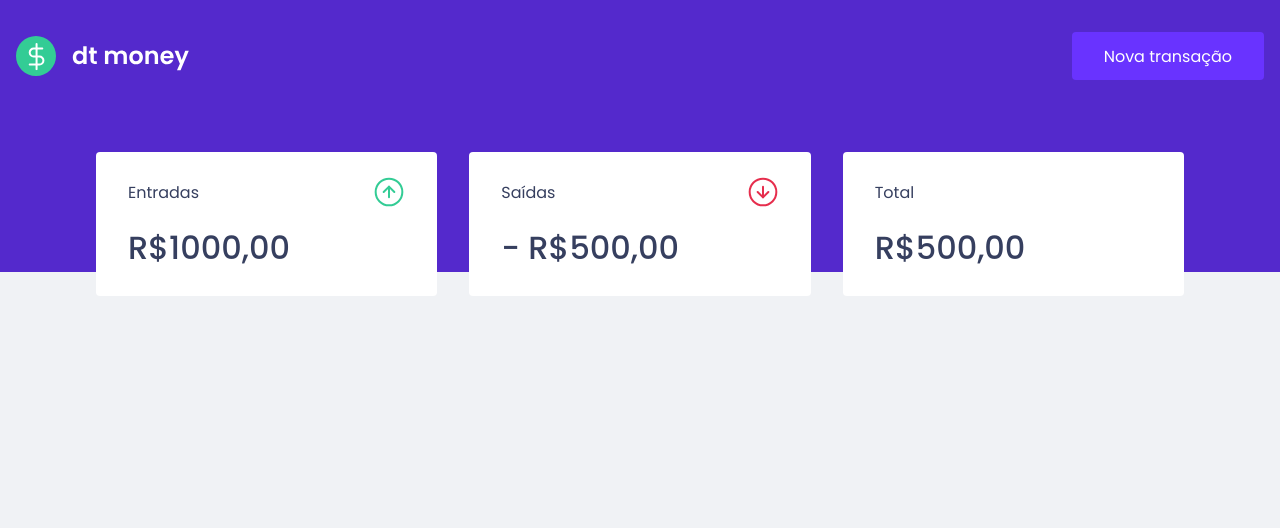
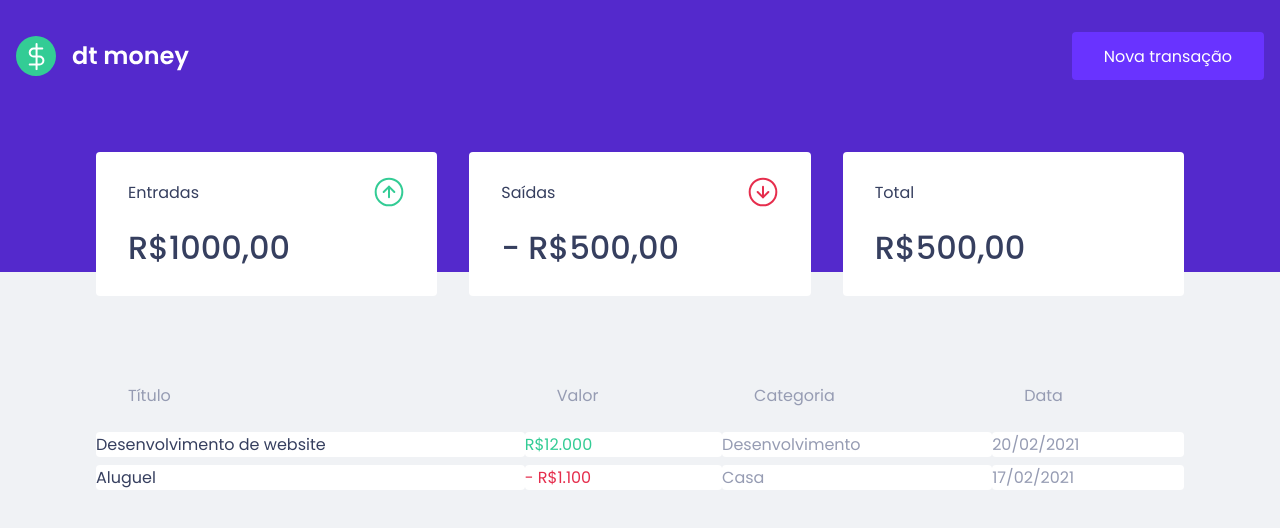
Before and after one commit to eduardojrsilva/dtmoney, a React (Create React App) app in the folder dtmoney/: page / in a window 1280 px wide. Shown: the top 528 px of the page. Built offline with nearby package versions, Linux system fonts and the light colour scheme.

Commit message:
creating transaction table

```diff
--- a/dtmoney/src/components/Dashboard/index.tsx
+++ b/dtmoney/src/components/Dashboard/index.tsx
@@ -1,10 +1,13 @@
 import { Summary } from "../Summary";
+import { TransactionsTable } from "../TransactionsTable";
+
 import { Container } from "./styles";
 
 export function Dashboard() {
   return (
     <Container>
       <Summary />
+      <TransactionsTable />
     </Container>
   );
 }
--- /dev/null
+++ b/dtmoney/src/components/TransactionsTable/index.tsx
@@ -0,0 +1,34 @@
+import { Container } from "./styles";
+
+export function TransactionsTable() {
+  return (
+    <Container>
+      <table>
+        <thead>
+          <tr>
+            <th>Título</th>
+            <th>Valor</th>
+            <th>Categoria</th>
+            <th>Data</th>
+          </tr>
+        </thead>
+
+        <tbody>
+          <tr>
+            <td>Desenvolvimento de website</td>
+            <td className="deposit">R$12.000</td>
+            <td>Desenvolvimento</td>
+            <td>20/02/2021</td>
+          </tr>
+
+          <tr>
+            <td>Aluguel</td>
+            <td className="withdraw">- R$1.100</td>
+            <td>Casa</td>
+            <td>17/02/2021</td>
+          </tr>
+        </tbody>
+      </table>
+    </Container>
+  );
+}
--- /dev/null
+++ b/dtmoney/src/components/TransactionsTable/styles.ts
@@ -0,0 +1,38 @@
+import styled from "styled-components";
+
+export const Container = styled.div`
+  margin-top: 4rem;
+
+  table {
+    width: 100%;
+    border-spacing: 0 0.5rem;
+
+    th {
+      color: var(--text-body);
+      font-weight: 400;
+      padding: 1rem 2rem;
+      text-align: left;
+      line-height: 1.5rem;
+    }
+
+    td {
+      padding: 1rem 2 rem;
+      border: 0;
+      background: var(--shape);
+      color: var(--text-body);
+      border-radius: 0.25rem;
+
+      &:first-child {
+        color: var(--text-title);
+      }
+
+      &.deposit {
+        color: var(--green);
+      }
+
+      &.withdraw {
+        color: var(--red);
+      }
+    }
+  }
+`;
--- a/dtmoney/src/styles/global.ts
+++ b/dtmoney/src/styles/global.ts
@@ -3,7 +3,7 @@ import { createGlobalStyle } from "styled-components";
 export const GlobalStyle = createGlobalStyle`
   :root {
     --red: #e52e4d;
-    --gren: #33cc95;
+    --green: #33cc95;
     --blue: #5429cc;
 
     --blue-light: #6933ff;
```
